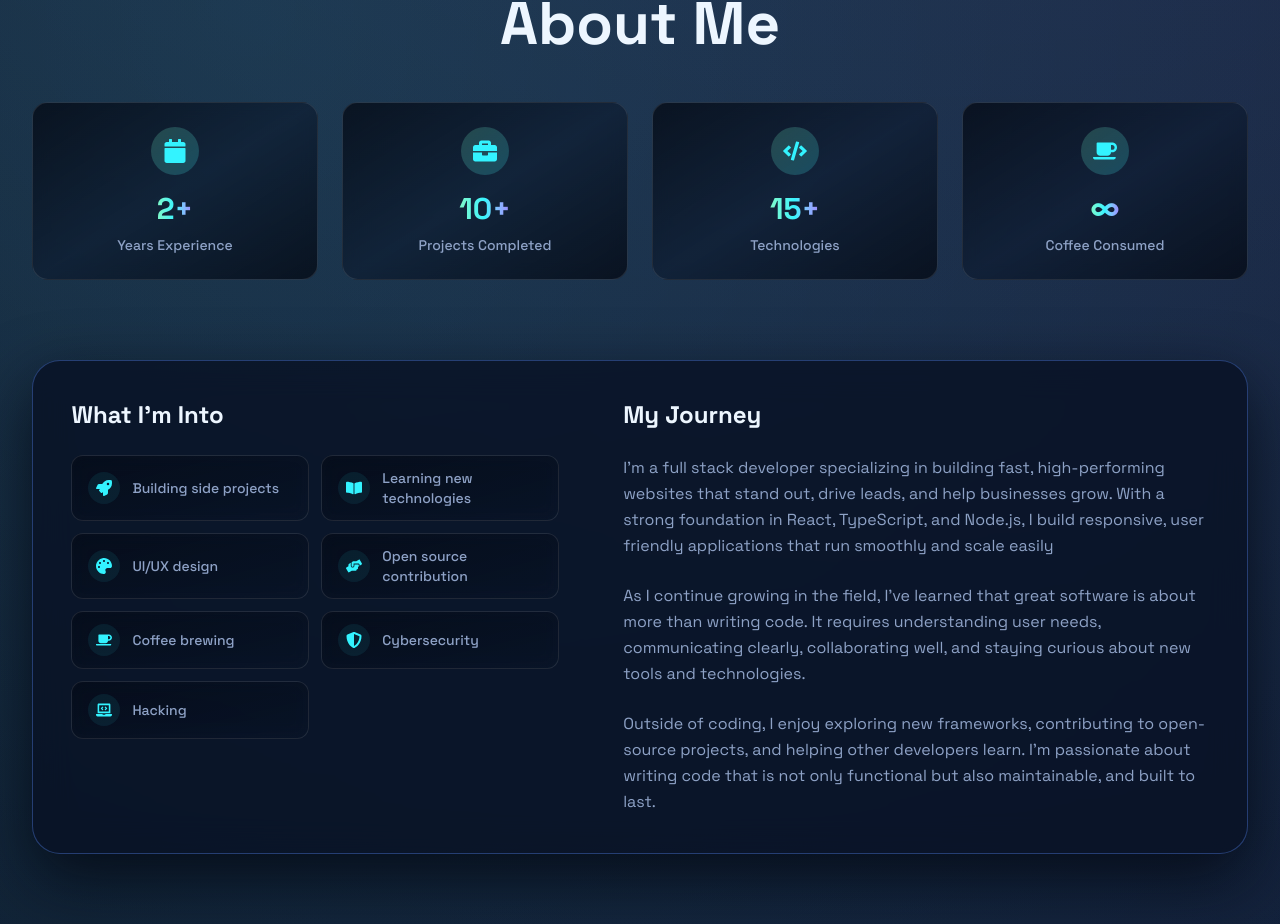
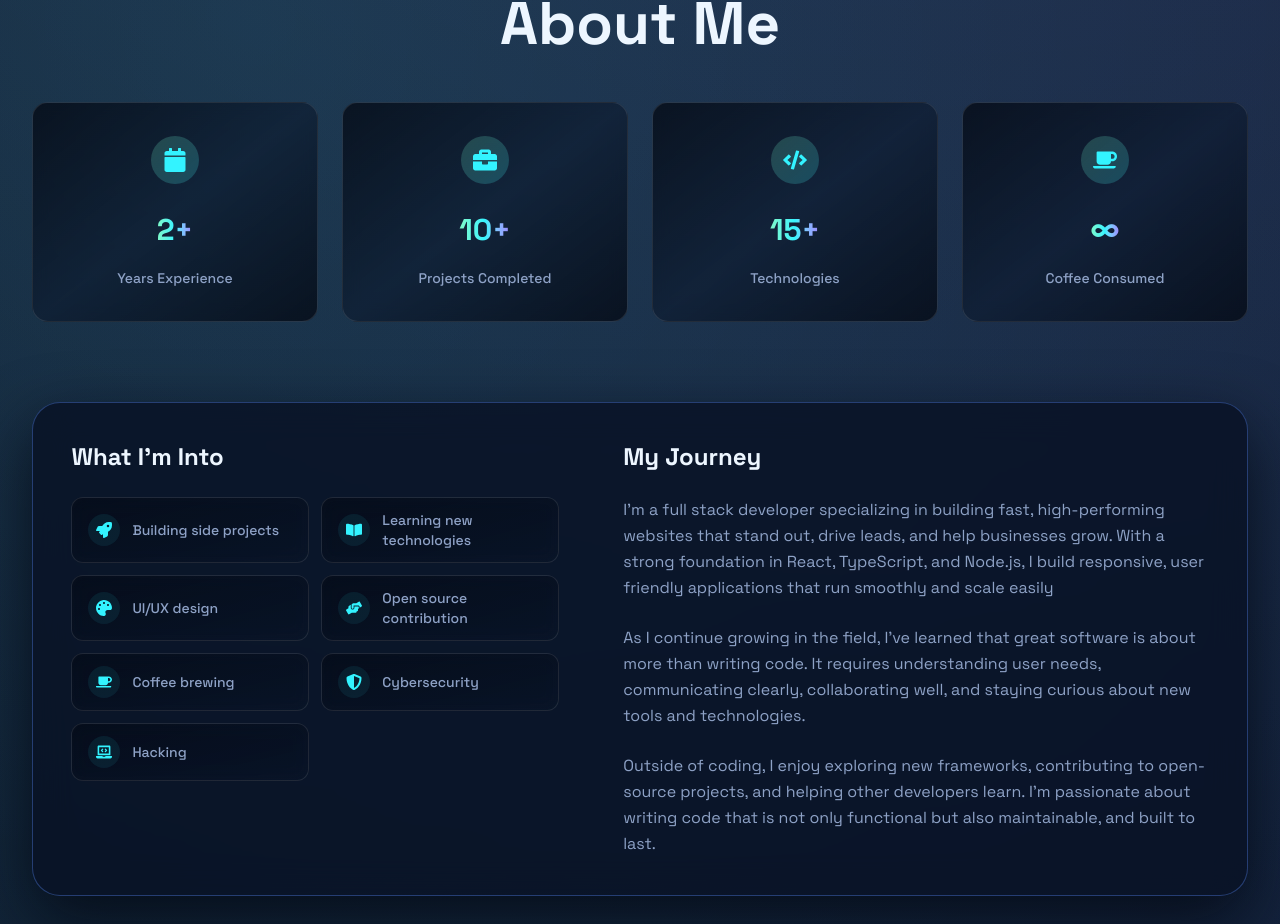
Before and after one commit to Dest3fano/React-Portfolio-Joe-D, a React (Vite) app in the folder portfolio/: page / in a window 1280 px wide. Shown: the part 1080-2004 px from the top of the page. Built offline with nearby package versions, Linux system fonts and the light colour scheme.

Commit message:
Centered the text to align with the icons in the 4 grid section the about me.

```diff
--- a/portfolio/src/components/About/StatCard.tsx
+++ b/portfolio/src/components/About/StatCard.tsx
@@ -22,7 +22,7 @@ const StatCard = ({ label, value, icon, index }: StatCardProps) => {
       {/* Gradient overlay on hover */}
       <div className="absolute inset-0 bg-gradient-to-br from-[#7ef9c7]/5 via-[#33f3ff]/5 to-[#9e82ff]/5 opacity-0 transition-opacity duration-300 group-hover:opacity-100" />
 
-      <div className="relative z-10 flex flex-col items-center text-center">
+      <div className="relative z-10 flex min-h-[170px] flex-col items-center justify-center gap-3 text-center">
         {/* Icon */}
         <div className="mb-4 rounded-full bg-gradient-to-br from-[#7ef9c7]/20 to-[#33f3ff]/20 p-3 transition-transform duration-300 group-hover:scale-110">
           <IconComponent className="h-6 w-6 text-[#33f3ff]" />
--- a/portfolio/src/components/Contact/ContactForm.tsx
+++ b/portfolio/src/components/Contact/ContactForm.tsx
@@ -95,7 +95,7 @@ const ContactForm = () => {
       {/* Submit button */}
       <button
         type="submit"
-        className="group inline-flex w-full items-center justify-center gap-3 rounded-lg border border-[rgba(255,255,255,0.25)] bg-gradient-to-r from-[#050b16]/80 via-[#0b182c]/70 to-[#050b16]/80 px-6 py-4 text-base font-semibold text-[#edf6ff] backdrop-blur-sm transition-all duration-300 hover:border-[#7ef9c7]/50 hover:text-[#7ef9c7] hover:shadow-[0_10px_40px_rgba(51,243,255,0.2)]"
+        className="group inline-flex w-full items-center justify-center gap-3 rounded-lg border border-[rgba(255,255,255,0.25)] bg-gradient-to-r from-[#050b16]/80 via-[#0b182c]/70 to-[#050b16]/80 px-6 py-4 text-base font-semibold text-[#edf6ff] backdrop-blur-sm transition-all duration-300 hover:border-[#7ef9c7]/50 hover:text-[#7ef9c7] hover:shadow-[0_10px_40px_rgba(51,243,255,0.2)] cursor-pointer"
       >
         <span>Send Message</span>
         <FaPaperPlane className="h-4 w-4 transition-transform group-hover:translate-x-1" />
--- a/portfolio/src/components/Projects/Projects.tsx
+++ b/portfolio/src/components/Projects/Projects.tsx
@@ -37,7 +37,7 @@ const Projects = () => {
                 key={category.value}
                 onClick={() => setActiveFilter(category.value)}
                 className={`
-                  relative overflow-hidden rounded-full px-6 py-2.5 text-sm font-semibold transition-all duration-300
+                  relative overflow-hidden rounded-full px-6 py-2.5 text-sm font-semibold transition-all duration-300 cursor-pointer
                   ${activeFilter === category.value
                     ? 'border border-[#33f3ff]/50 bg-gradient-to-r from-[#7ef9c7]/20 via-[#33f3ff]/20 to-[#9e82ff]/20 text-[#edf6ff] shadow-[0_10px_30px_rgba(51,243,255,0.2)]'
                     : 'border border-[rgba(255,255,255,0.1)] bg-gradient-to-r from-[#050b16]/80 to-[#0b182c]/60 text-[#8ea2c6] hover:border-[#33f3ff]/30 hover:text-[#edf6ff]'
```
